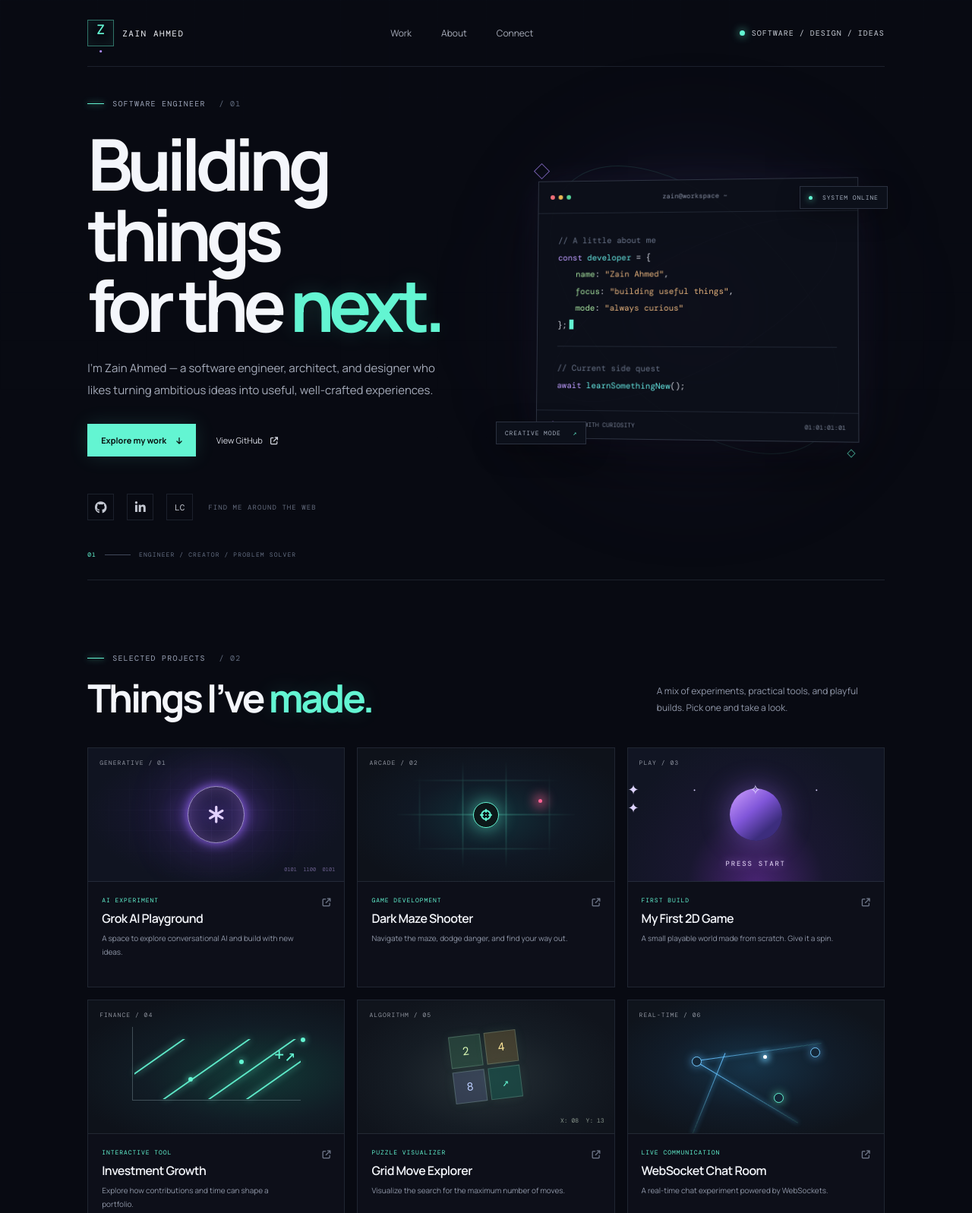
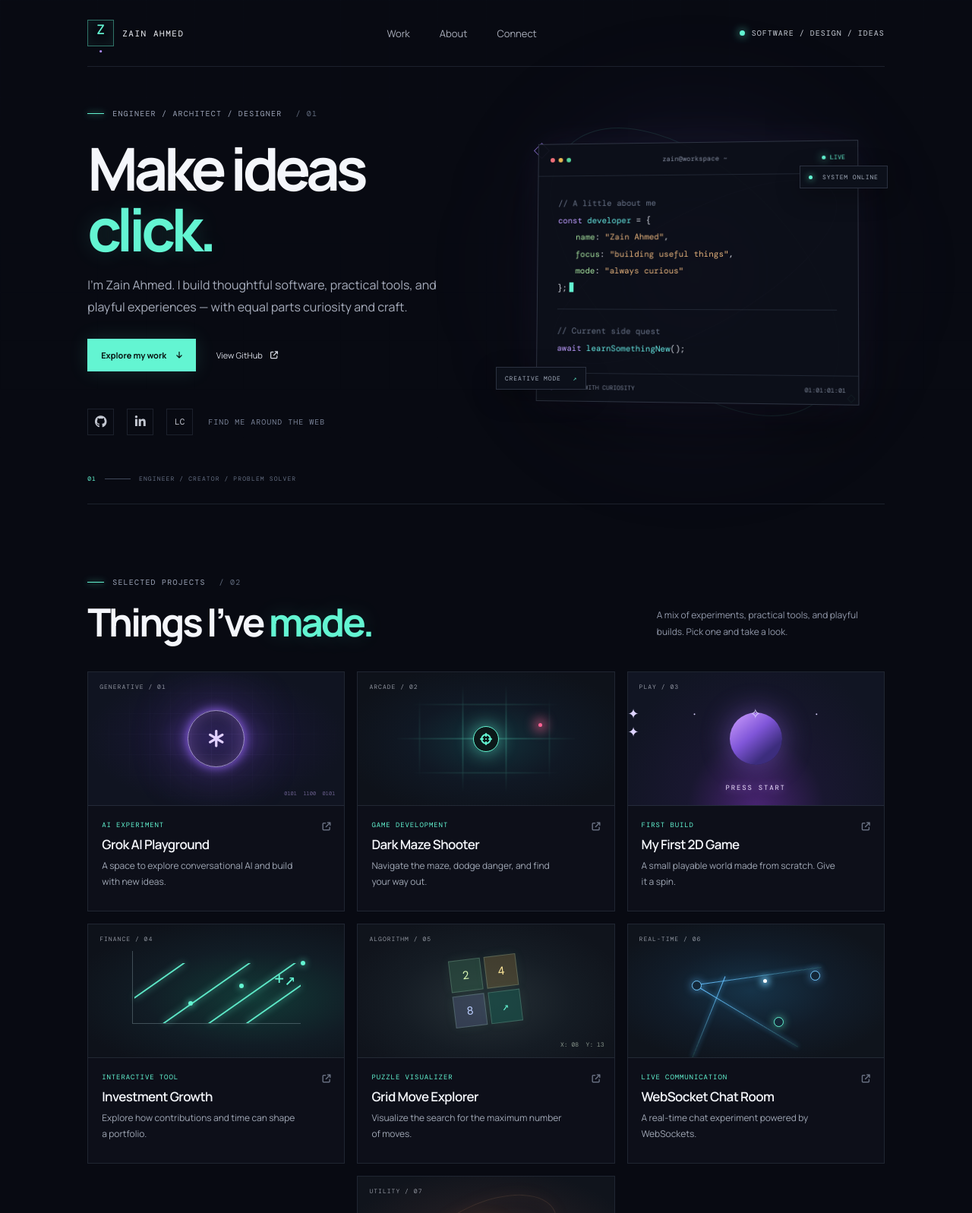
Before and after one commit to Zain4hmed/zain4hmed.github.io, a plain HTML site: page index.html in a window 1280 px wide. Shown: the top 1597 px of the page at 76% size. Drawn offline with nearby package versions, Linux system fonts and the light colour scheme.

Commit message:
Refine portfolio typography

```diff
--- a/index.html
+++ b/index.html
@@ -27,9 +27,9 @@
 		<main>
 			<section class="hero section-wrap" id="home">
 				<div class="hero-copy">
-					<p class="eyebrow"><span class="eyebrow-line"></span> SOFTWARE ENGINEER <span class="eyebrow-index">/ 01</span></p>
-					<h1>Building things<br>for the <span class="accent-text">next.</span></h1>
-					<p class="hero-summary">I’m Zain Ahmed — a software engineer, architect, and designer who likes turning ambitious ideas into useful, well-crafted experiences.</p>
+					<p class="eyebrow"><span class="eyebrow-line"></span> ENGINEER / ARCHITECT / DESIGNER <span class="eyebrow-index">/ 01</span></p>
+					<h1>Make ideas<br><span class="accent-text">click.</span></h1>
+					<p class="hero-summary">I’m Zain Ahmed. I build thoughtful software, practical tools, and playful experiences — with equal parts curiosity and craft.</p>
 					<div class="hero-actions">
 						<a class="button button-primary" href="#work">Explore my work <i class="fa-solid fa-arrow-down"></i></a>
 						<a class="text-link" href="https://github.com/zain4hmed" target="_blank" rel="noopener noreferrer">View GitHub <i class="fa-solid fa-arrow-up-right-from-square"></i></a>
--- a/main.css
+++ b/main.css
@@ -24,20 +24,20 @@ a { color: inherit; text-decoration: none; }
 .brand-mark { width: 35px; height: 35px; display: grid; place-items: center; border: 1px solid rgba(99,245,210,.45); color: var(--cyan); font-family: var(--mono); font-size: 18px; font-weight: 500; box-shadow: inset 0 0 18px rgba(99,245,210,.08); }
 .brand-mark span { color: var(--purple); }
 .brand-name { font-family: var(--mono); font-size: 11px; letter-spacing: .14em; }
-.nav-links { display: flex; gap: 39px; color: #a8adba; font-size: 12px; }
+.nav-links { display: flex; gap: 39px; color: #a8adba; font-size: 13px; }
 .nav-links a, .text-link, .back-top { transition: color .2s ease; }
 .nav-links a:hover, .text-link:hover, .back-top:hover { color: var(--cyan); }
 .availability { display: flex; align-items: center; gap: 9px; color: #c6cbd4; font: 10px var(--mono); letter-spacing: .1em; }
 .pulse-dot, .code-live b { width: 7px; height: 7px; display: inline-block; border-radius: 50%; background: var(--cyan); box-shadow: 0 0 12px var(--cyan); }
 .section-wrap { position: relative; }
-.hero { min-height: 640px; display: grid; grid-template-columns: 1.02fr .98fr; align-items: center; gap: 3%; padding-top: 42px; padding-bottom: 78px; }
+.hero { min-height: 575px; display: grid; grid-template-columns: 1.02fr .98fr; align-items: center; gap: 3%; padding-top: 28px; padding-bottom: 63px; }
 .eyebrow { display: flex; align-items: center; gap: 11px; margin: 0 0 26px; color: #9ba3b7; font: 10px var(--mono); letter-spacing: .12em; }
 .eyebrow-line { width: 22px; height: 1px; background: var(--cyan); box-shadow: 0 0 8px var(--cyan); }
 .eyebrow-index { margin-left: 7px; color: #616b7e; }
 h1, h2, h3, p { margin-top: 0; }
-h1 { margin-bottom: 23px; font-size: clamp(54px, 7.5vw, 94px); line-height: .99; letter-spacing: -.075em; font-weight: 700; }
+h1 { margin-bottom: 20px; font-size: clamp(52px, 6.2vw, 78px); line-height: 1.02; letter-spacing: -.07em; font-weight: 700; }
 .accent-text { color: var(--cyan); text-shadow: 0 0 28px rgba(99,245,210,.16); }
-.hero-summary { max-width: 490px; margin-bottom: 30px; color: #a7adbc; font-size: 15px; line-height: 1.9; }
+.hero-summary { max-width: 490px; margin-bottom: 27px; color: #a7adbc; font-size: 16px; line-height: 1.8; }
 .hero-actions { display: flex; align-items: center; gap: 27px; }
 .button { display: inline-flex; align-items: center; gap: 13px; padding: 13px 17px; border: 1px solid var(--cyan); font-size: 11px; font-weight: 700; transition: transform .2s, box-shadow .2s, background .2s; }
 .button-primary { background: var(--cyan); color: #08110f; box-shadow: 0 0 26px rgba(99,245,210,.13); }
@@ -48,8 +48,8 @@ h1 { margin-bottom: 23px; font-size: clamp(54px, 7.5vw, 94px); line-height: .99;
 .social-row a { width: 35px; height: 35px; display: grid; place-items: center; border: 1px solid var(--line); color: #c4c8d2; transition: all .2s ease; }
 .social-row a:hover { border-color: var(--cyan); color: var(--cyan); transform: translateY(-2px); }
 .leetcode-link { font: 11px var(--mono); }
-.social-caption { margin-left: 3px; color: #636b7d; font: 9px var(--mono); letter-spacing: .12em; }
-.hero-visual { min-height: 450px; position: relative; display: grid; place-items: center; isolation: isolate; }
+.social-caption { margin-left: 3px; color: #788196; font: 10px var(--mono); letter-spacing: .1em; }
+.hero-visual { min-height: 405px; position: relative; display: grid; place-items: center; isolation: isolate; }
 .hero-visual::before { position: absolute; z-index: -2; width: 340px; height: 340px; content: ""; border-radius: 50%; background: rgba(91,72,167,.16); filter: blur(90px); }
 .visual-orbit { position: absolute; z-index: -1; border: 1px solid rgba(152,132,255,.2); border-radius: 50%; transform: rotate(-29deg); }
 .orbit-one { width: 420px; height: 150px; }
@@ -96,9 +96,9 @@ h2 { margin: 0; font-size: clamp(35px, 4.4vw, 51px); line-height: 1.12; letter-s
 .project-art { height: 176px; position: relative; overflow: hidden; display: grid; place-items: center; background: #101421; border-bottom: 1px solid var(--line); }
 .art-label { position: absolute; top: 14px; left: 15px; z-index: 2; color: rgba(222,228,239,.62); font: 8px var(--mono); letter-spacing: .13em; }
 .project-info { min-height: 138px; display: flex; align-items: flex-start; justify-content: space-between; gap: 10px; padding: 19px 18px 17px; }
-.project-type { margin-bottom: 8px; color: var(--cyan); font: 8px var(--mono); letter-spacing: .12em; }
-.project-info h3 { margin-bottom: 7px; font-size: 16px; font-weight: 600; letter-spacing: -.035em; }
-.project-description { max-width: 260px; margin-bottom: 0; color: #9198a9; font-size: 10px; line-height: 1.75; }
+.project-type { margin-bottom: 8px; color: var(--cyan); font: 9px var(--mono); letter-spacing: .1em; }
+.project-info h3 { margin-bottom: 7px; font-size: 17px; font-weight: 600; letter-spacing: -.035em; }
+.project-description { max-width: 260px; margin-bottom: 0; color: #a1a8b6; font-size: 12px; line-height: 1.7; }
 .project-arrow { flex: 0 0 auto; color: #6c7486; font-size: 11px; transition: color .2s, transform .2s; }
 .project-card:hover .project-arrow { color: var(--cyan); transform: translate(2px,-2px); }
 .project-wide { grid-column: 2 / 3; }
@@ -139,7 +139,7 @@ h2 { margin: 0; font-size: clamp(35px, 4.4vw, 51px); line-height: 1.12; letter-s
 .about-panel { display: grid; grid-template-columns: 1.15fr .85fr; align-items: center; gap: 8%; padding: 45px 5%; border: 1px solid var(--line); background: radial-gradient(ellipse at 4% 0%, rgba(80,57,143,.13), transparent 50%), #0d1019; }
 .about-panel .eyebrow { margin-bottom: 18px; font-size: 9px; }
 .about-panel h2 { font-size: clamp(31px, 4vw, 45px); }
-.about-copy p { margin-bottom: 22px; color: #a1a8b6; font-size: 12px; line-height: 1.9; }
+.about-copy p { margin-bottom: 22px; color: #a1a8b6; font-size: 14px; line-height: 1.8; }
 .about-copy .text-link { color: var(--cyan); font-size: 10px; }
 .footer { min-height: 91px; display: flex; align-items: center; justify-content: space-between; border-top: 1px solid var(--line); }
 .footer .brand-mark { width: 29px; height: 29px; font-size: 15px; }.footer .brand-name { font-size: 9px; }
@@ -150,6 +150,6 @@ h2 { margin: 0; font-size: clamp(35px, 4.4vw, 51px); line-height: 1.12; letter-s
 @keyframes orb-glow { to { box-shadow: 0 0 20px #9b6aff, inset 0 0 30px rgba(190,137,255,.42), 0 0 90px rgba(151,95,255,.56); } }
 @media (min-width: 1200px) { .site-shell { padding-right: 9%; padding-left: 9%; } }
 @media (max-width: 900px) { .site-shell { padding-right: 5%; padding-left: 5%; }.hero { min-height: 590px; grid-template-columns: 1fr 1fr; gap: 1%; }.hero-visual { transform: scale(.9); }.project-grid { grid-template-columns: repeat(2, 1fr); }.project-wide { grid-column: auto; } }
-@media (max-width: 650px) { .site-shell { padding-right: 6%; padding-left: 6%; }.topbar { height: 72px; }.brand-name { font-size: 9px; }.nav-links { gap: 17px; font-size: 10px; }.availability { display: none; }.hero { min-height: auto; grid-template-columns: 1fr; padding-top: 72px; padding-bottom: 79px; }.hero-copy { position: relative; z-index: 2; }.hero-summary { max-width: 440px; font-size: 13px; }.hero-visual { min-height: 385px; margin: 12px -18px -8px; transform: scale(.9); }.code-card { transform: none; }.orbit-one { width: 340px; }.orbit-two { width: 380px; }.tag-top { right: 1px; }.tag-bottom { left: 2px; }.hero-footnote { bottom: 24px; }.work-section { padding-top: 72px; padding-bottom: 76px; }.section-heading { display: block; }.section-intro { margin-top: 18px; }.project-grid { gap: 11px; }.project-art { height: 145px; }.project-info { min-height: 147px; padding: 15px 13px; }.project-info h3 { font-size: 14px; }.project-description { font-size: 9px; }.about-section { padding-bottom: 70px; }.about-panel { grid-template-columns: 1fr; gap: 25px; padding: 29px 23px; }.about-panel .eyebrow { align-items: flex-start; flex-wrap: wrap; line-height: 1.5; }.footer { min-height: 85px; }.footer p { display: none; } }
+@media (max-width: 650px) { .site-shell { padding-right: 6%; padding-left: 6%; }.topbar { height: 72px; }.brand-name { font-size: 9px; }.nav-links { gap: 17px; font-size: 11px; }.availability { display: none; }.hero { min-height: auto; grid-template-columns: 1fr; padding-top: 62px; padding-bottom: 79px; }.hero-copy { position: relative; z-index: 2; }.hero-summary { max-width: 440px; font-size: 14px; }.hero-visual { min-height: 385px; margin: 12px -18px -8px; transform: scale(.9); }.code-card { transform: none; }.orbit-one { width: 340px; }.orbit-two { width: 380px; }.tag-top { right: 1px; }.tag-bottom { left: 2px; }.hero-footnote { bottom: 24px; }.work-section { padding-top: 72px; padding-bottom: 76px; }.section-heading { display: block; }.section-intro { margin-top: 18px; font-size: 13px; }.project-grid { gap: 11px; }.project-art { height: 145px; }.project-info { min-height: 147px; padding: 15px 13px; }.project-info h3 { font-size: 15px; }.project-description { font-size: 11px; }.about-section { padding-bottom: 70px; }.about-panel { grid-template-columns: 1fr; gap: 25px; padding: 29px 23px; }.about-panel .eyebrow { align-items: flex-start; flex-wrap: wrap; line-height: 1.5; }.footer { min-height: 85px; }.footer p { display: none; } }
 @media (max-width: 420px) { .nav-links { gap: 12px; }.brand { gap: 7px; }.brand-mark { width: 31px; height: 31px; }.project-grid { grid-template-columns: 1fr; }.project-art { height: 176px; }.project-info { min-height: 125px; }.hero-actions { gap: 16px; }.button { padding: 12px 13px; }.social-row { margin-top: 38px; }.hero-visual { margin-right: -27px; margin-left: -27px; transform: scale(.84); } }
 @media (prefers-reduced-motion: reduce) { *, *::before, *::after { scroll-behavior: auto !important; animation-duration: .01ms !important; animation-iteration-count: 1 !important; transition-duration: .01ms !important; } }
```
